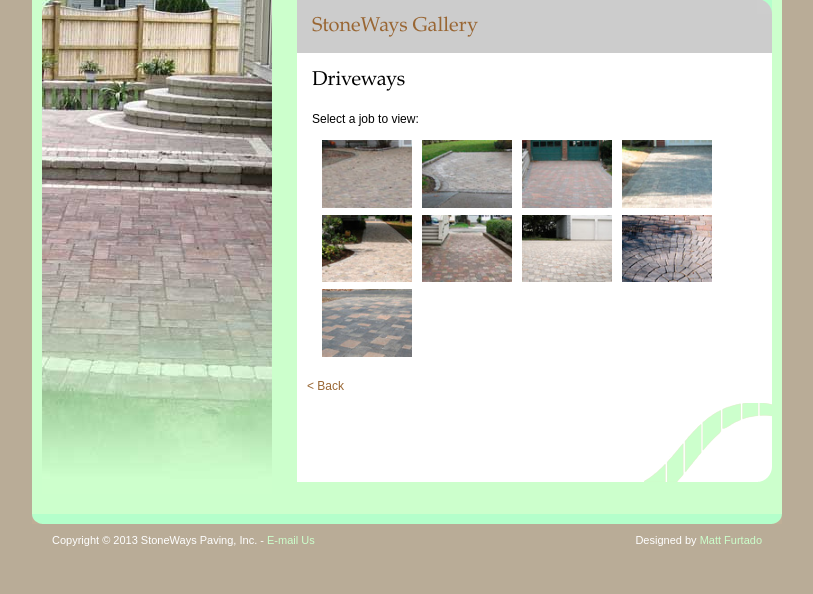
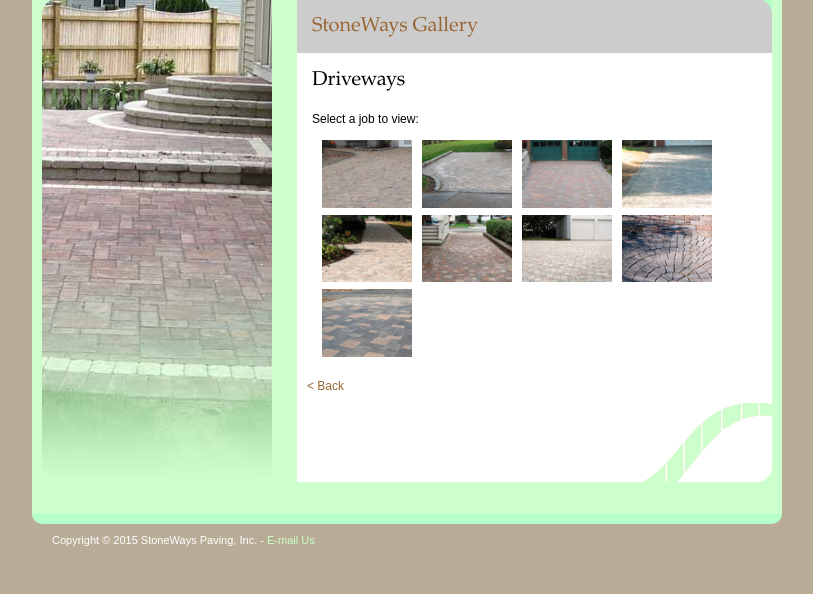
Before and after one commit to mattfurtado/stonewayspaving, a PHP site: page /driveway/index.php in a window 1280 px wide. Shown: the part 241-835 px from the top of the page, without its empty margins (233-1046 px from the left). Run offline with PHP 8.4, Linux system fonts and the light colour scheme.

Commit message:
Change copyright.

```diff
--- a/bottom.php
+++ b/bottom.php
@@ -2,10 +2,9 @@
 
 <div id="footer">
 	<div class="left">
-		Copyright &copy; 2013 StoneWays Paving, Inc. - <a href="mailto:c-harp@hotmail.com">E-mail Us</a>
+		Copyright &copy; 2015 StoneWays Paving, Inc. - <a href="mailto:c-harp@hotmail.com">E-mail Us</a>
 	</div>
-	<div class="right">
-		Designed by <a href="http://www.mattfurtado.com" target="_blank">Matt Furtado</a>	</div>
+	<div class="right"></div>
 </div>
 
 </div>
```
